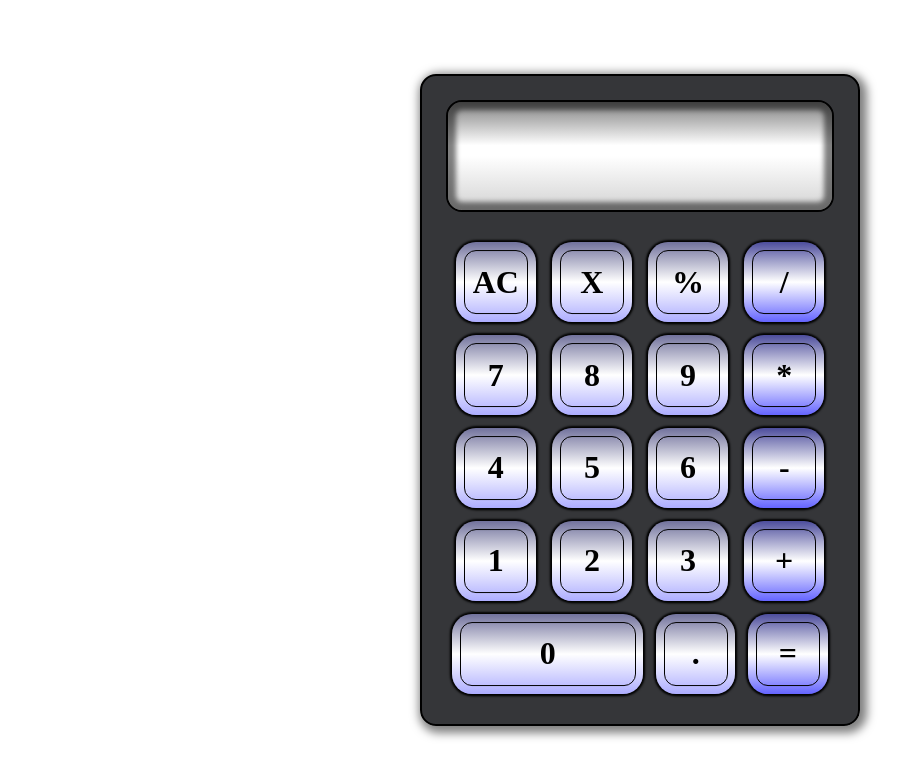
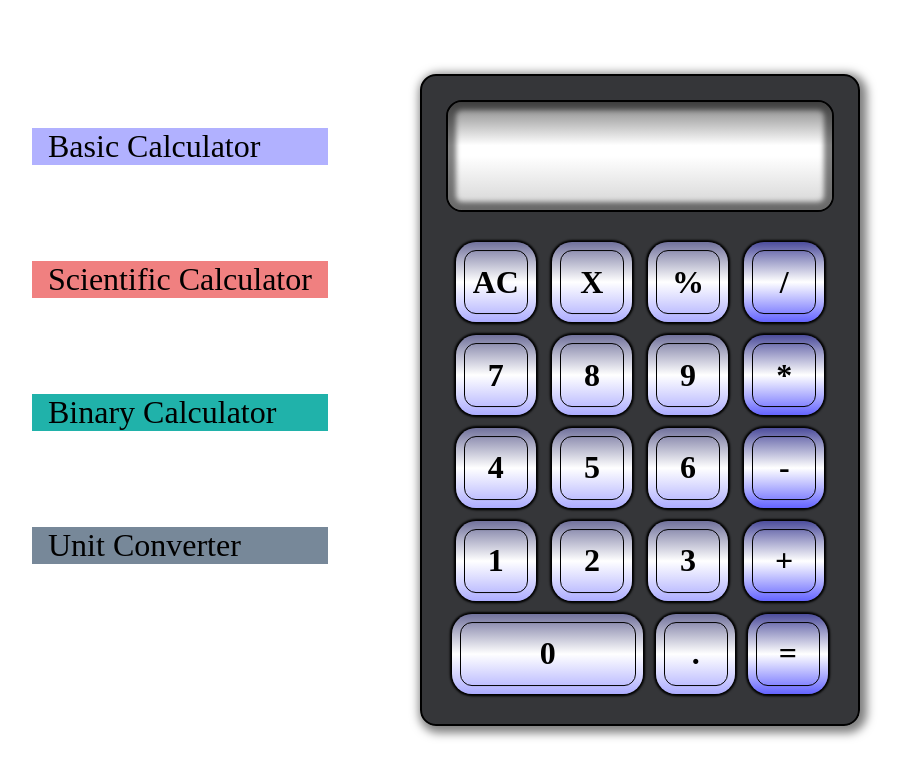
Before and after one commit to baghelshivank/Calculator, a plain HTML site: page index.html in a window 1280 px wide. Shown: the whole page, without its empty margins (0-904 px from the left). Drawn offline with Linux system fonts and the light colour scheme.

Commit message:
Expanding the functionalities of calculator - scaffold

```diff
--- a/index.html
+++ b/index.html
@@ -7,6 +7,14 @@
     <title>Document</title>
 </head>
 <body>
+    <aside>
+        <ul id="aside-list">
+            <li><a> <div class="lightblue"><p> Basic Calculator </p></div> </a></li>
+            <li><a> <div class="lightcoral"><p> Scientific Calculator </p></div> </a></li>
+            <li><a> <div class="lightseagreen"><p> Binary Calculator </p></div> </a></li>
+            <li><a> <div class="lightslategray"><p> Unit Converter </p></div> </a></li>
+        </ul>
+    </aside>
     <div id="parent-container">
         <div id="display-container">
             <p id="display"> </p>
--- a/style.css
+++ b/style.css
@@ -8,8 +8,41 @@ body{
     width: 100vw;
     position: relative;
     /* background: linear-gradient(to top, #83c5d8 0%, #2989d8 50%, #207cca 51%, #7db9e8 100%); */
+
+    -webkit-user-select: none;
+    -moz-user-select: none;
+    -ms-user-select: none;
+    user-select: none;
+}
+body aside{
+    display: inline-block;
+    height: 100%;
+    font-size: 2rem;
+}
+body aside #aside-list{
+    list-style: none;
+    padding: 2rem;
+}
+body aside #aside-list li{
+    margin-top: 6rem;
+}
+body aside #aside-list li div p{
+    padding: 0 1rem;
+}
+.lightblue{
+    background-color: rgba(100, 100, 255,0.5);
+}
+.lightcoral{
+    background-color: lightcoral ;
+}
+.lightseagreen{
+    background-color: lightseagreen ;
+}
+.lightslategray{
+    background-color: lightslategray ;
 }
 #parent-container{
+    display: inline-block;
     height: auto;
     width: auto;
     max-width: 27.5rem;
@@ -78,6 +111,8 @@ body{
     /* color: aliceblue; */
     background-color:#0030c2;
     box-shadow: 0 0 0.25rem 0.09rem rgb(199, 215, 230) ;
+    cursor: pointer;
+    font-family: -apple-system, BlinkMacSystemFont, "Segoe UI", Roboto, Oxygen-Sans, Ubuntu, "Helvetica Neue", sans-serif;
 }
 .row-cells:active{
     transform: scale(0.85);
```
